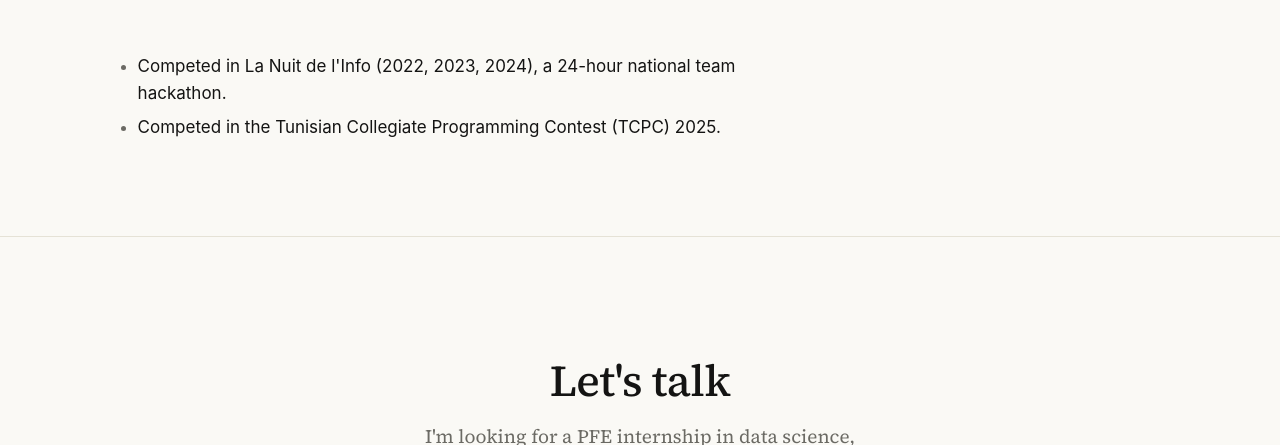
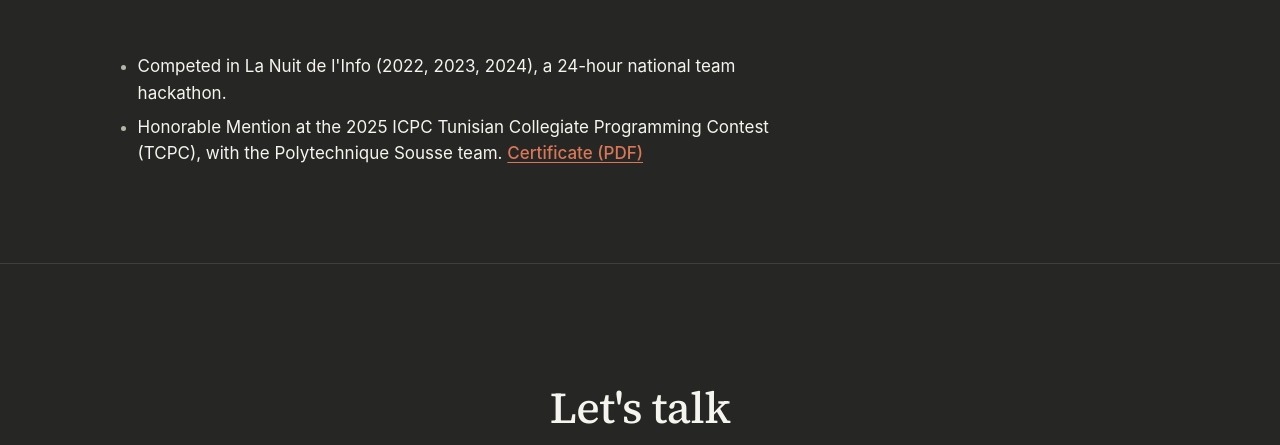
Before and after one commit to SalahEddineGhezaiel/SalahEddineGhezaiel.github.io, a plain HTML site: page index.html in a window 1280 px wide. Shown: the part 4710-5155 px from the top of the page. Drawn offline with Linux system fonts and the light colour scheme.

Commit message:
Always-dark theme and downloadable TCPC 2025 certificate
Co-Authored-By: Claude Opus 5.5 <noreply@anthropic.com>

```diff
--- a/index.html
+++ b/index.html
@@ -5,7 +5,8 @@
 <meta name="viewport" content="width=device-width, initial-scale=1">
 <title>Salah Ghezaiel · Data Science & AI</title>
 <meta name="description" content="Salah Eddine Ghezaiel, Data Science and AI engineering student in Sousse, Tunisia. Machine learning, data warehousing, backend and mobile projects.">
-<meta name="color-scheme" content="light dark">
+<meta name="color-scheme" content="dark">
+<meta name="theme-color" content="#262624">
 <link rel="icon" type="image/png" href="favicon.png">
 <style>
 @font-face {
@@ -15,26 +16,13 @@
   font-display: swap;
   src: url("assets/fonts/source-serif-4-latin.woff2") format("woff2");
 }
-/* Warm ivory, clay accent, serif voice: the Claude feel */
+/* Claude's dark theme: charcoal ground, clay accent, serif voice. Always dark (user choice). */
 :root {
-  --bg: #faf9f5;
-  --surface: #f0eee6;
-  --text: #141413;
-  --muted: #6b6a64;
-  --line: #e5e2d6;
-  --accent: #ae522e;
-  --accent-ink: #fff;
-  --accent-soft: rgb(174 82 46 / 0.1);
-  --nav: rgb(250 249 245 / 0.78);
-  --ok: #5a8a4e;
   --serif: "Source Serif 4", "Tiempos Text", Georgia, serif;
   --sans: -apple-system, BlinkMacSystemFont, "Segoe UI Variable Text", "Segoe UI", system-ui, sans-serif;
   --wrap: 68rem;
   --ease: cubic-bezier(0.16, 1, 0.3, 1);
-  color-scheme: light dark;
-}
-@media (prefers-color-scheme: dark) {
-  :root {
+  color-scheme: dark;
   --bg: #262624;
   --surface: #30302e;
   --text: #f5f4ee;
@@ -45,7 +33,6 @@
   --accent-soft: rgb(217 119 87 / 0.16);
   --nav: rgb(38 38 36 / 0.78);
   --ok: #8cbf7c;
-  }
 }
 
 * { box-sizing: border-box; margin: 0; }
@@ -174,6 +161,7 @@ h3 { font-family: var(--serif); font-size: 1.3125rem; line-height: 1.3; letter-s
 .skills dd { color: var(--muted); }
 .extra { margin-top: clamp(2.5rem, 5vw, 3.5rem); display: grid; gap: .5rem; padding-left: 1.1rem; max-width: 44rem; }
 .extra li::marker { color: var(--muted); }
+.cert { color: var(--accent); font-weight: 500; white-space: nowrap; }
 
 /* Contact */
 .contact { text-align: center; padding-block: clamp(4.5rem, 10vw, 7.5rem); }
@@ -405,7 +393,7 @@ footer { padding-block: 2rem; border-top: 1px solid var(--line); color: var(--mu
       </dl>
       <ul class="extra">
         <li>Competed in La Nuit de l'Info (2022, 2023, 2024), a 24-hour national team hackathon.</li>
-        <li>Competed in the Tunisian Collegiate Programming Contest (TCPC) 2025.</li>
+        <li>Honorable Mention at the 2025 ICPC Tunisian Collegiate Programming Contest (TCPC), with the Polytechnique Sousse team. <a class="cert" href="tcpc-2025-certificate.pdf" download="SalahGhezaiel_TCPC2025_Certificate.pdf">Certificate (PDF)</a></li>
       </ul>
     </div>
   </section>
```
Also changed, not shown: 1 other file. Lines whose indentation alone changed are shown as unchanged.
